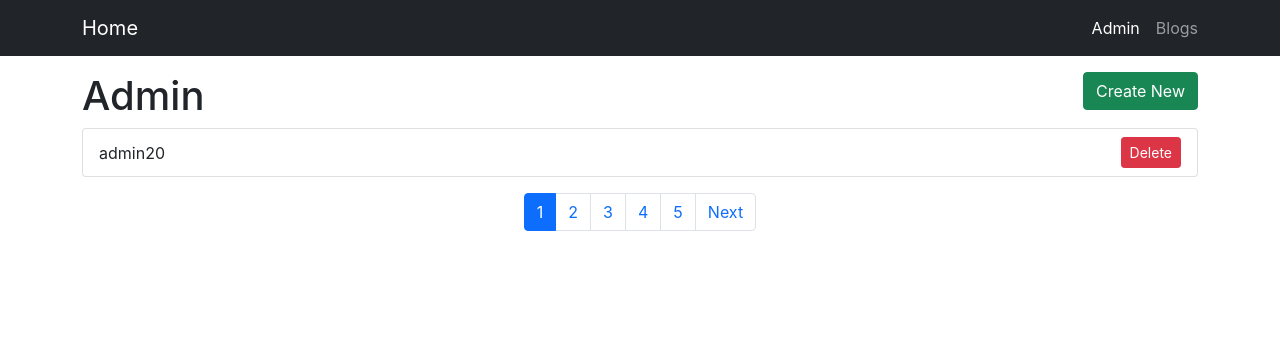
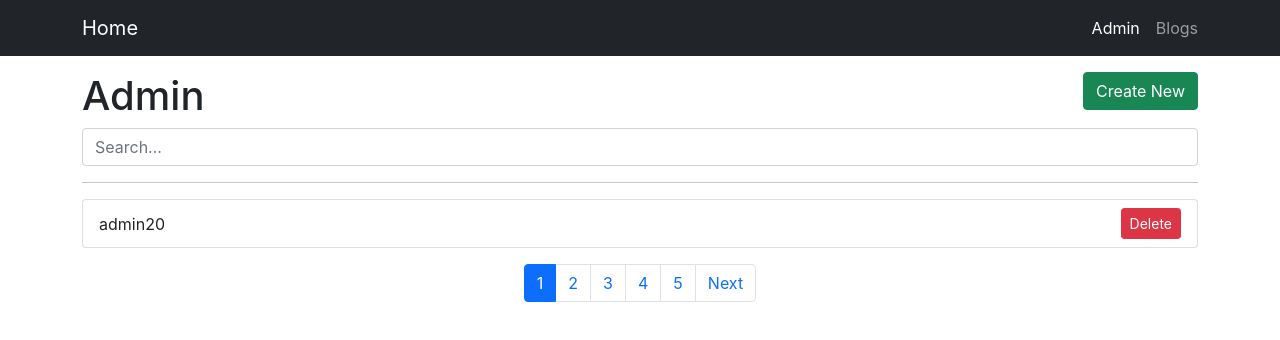
Before and after one commit to wonsakku/react-study, a React (Create React App) app in the folder react-basic/: page /admin in a window 1280 px wide. Shown: the top 340 px of the page. Built offline with nearby package versions, Linux system fonts and the light colour scheme; data requests are answered from the project's data file.

Commit message:
프로젝트로 배우는 React.js - 섹션 9. 검색 기능

```diff
--- a/react-basic/src/components/BlogList.js
+++ b/react-basic/src/components/BlogList.js
@@ -20,11 +20,13 @@ const BlogList = ({ isAdmin }) => {
     const [currentPage, setCurrentPage] = useState(1);
     const [numberOfPosts, setNumberOfPosts] = useState(0);
     const [numberOfPages, setNumberOfPages] = useState(0);
+    const [searchText, setSearchText] = useState("");
     const limit = 1;
 
 
     const onClickPageButton = (page) => {
         history.push(`${location.pathname}?page=${page}`);
+        setCurrentPage(page);
         getPosts(page);
     }
 
@@ -33,7 +35,8 @@ const BlogList = ({ isAdmin }) => {
             _page: page,
             _limit: limit,
             _sort: "id",
-            _order: "desc"
+            _order: "desc",
+            title_like: searchText
         };
 
         if (!isAdmin) {
@@ -48,12 +51,12 @@ const BlogList = ({ isAdmin }) => {
             setPosts(res.data);
             setLoading(false);
         })
-    }, [isAdmin]);
+    }, [isAdmin, searchText]);
 
     useEffect(() => {
         setCurrentPage(parseInt(pageParam) || 1);
         getPosts(parseInt(pageParam) || 1);
-    }, [pageParam, getPosts]);
+    }, []);
 
     useEffect(() => {
         setNumberOfPages(Math.ceil(numberOfPosts / limit));
@@ -96,8 +99,29 @@ const BlogList = ({ isAdmin }) => {
         );
     }
 
+    const onSearch = (e) => {
+
+        if (e.key === "Enter") {
+            history.push(`${location.pathname}?page=1`);
+            setCurrentPage(1);
+            getPosts(1);
+        }
+
+    }
+
     return (
         <div>
+            <input type="text"
+                className="form-control"
+                placeholder='Search...'
+                value={searchText}
+                onChange={(e) => setSearchText(e.target.value)}
+                onKeyUp={onSearch}></input>
+            <hr />
+            {posts.length === 0 ?
+                <div>No Blog Posts Found</div>
+                :
+                <>
                     {renderBlogList()}
                     {numberOfPages > 1 &&
                         <Pagination
@@ -106,6 +130,8 @@ const BlogList = ({ isAdmin }) => {
                             onClick={onClickPageButton}
                             limit={5}
                         />
+                    }
+                </>
             }
         </div>
     );
```
Lines whose indentation alone changed are shown as unchanged.
